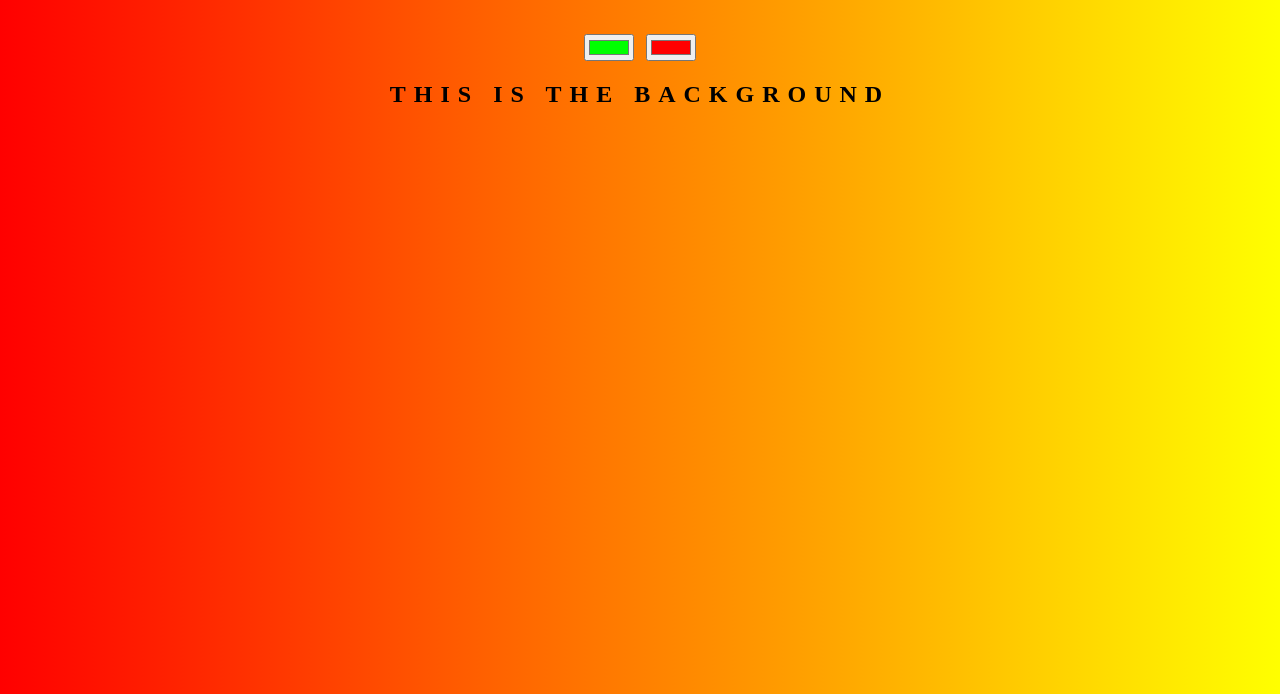
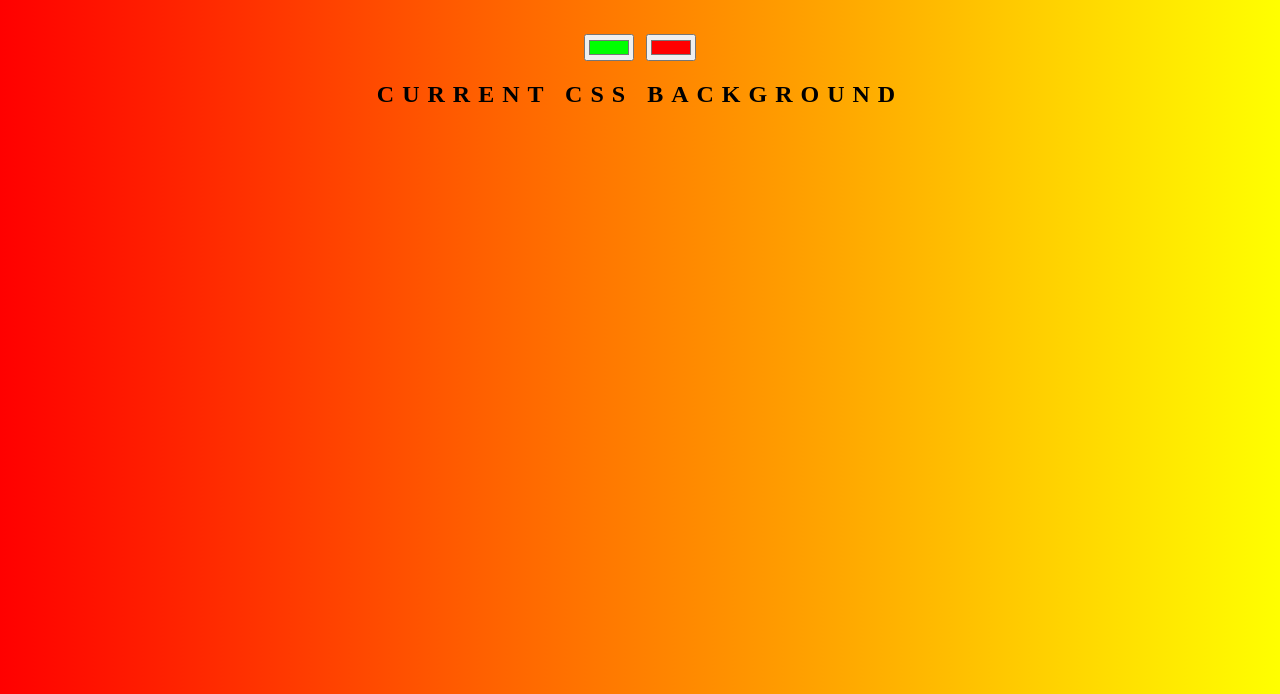
Before and after one commit to teorich/background-generator, a plain HTML site: page index.html in a window 1280 px wide. Shown: the part 106-800 px from the top of the page. Drawn offline with Linux system fonts and the light colour scheme.

Commit message:
Back to normal

```diff
--- a/index.html
+++ b/index.html
@@ -8,7 +8,7 @@
 <h1>COOl Generator</h1>
 <input class="color1"type="color" name="color1" value="#00ff00">
 <input class = "color2"type="color" name="color2" value="#ff0000">
-<h2>This is the background</h2>
+<h2>Current CSS Background</h2>
 <h3></h3>
 <script type="text/javascript" src="script.js"></script>
 </body>
```
